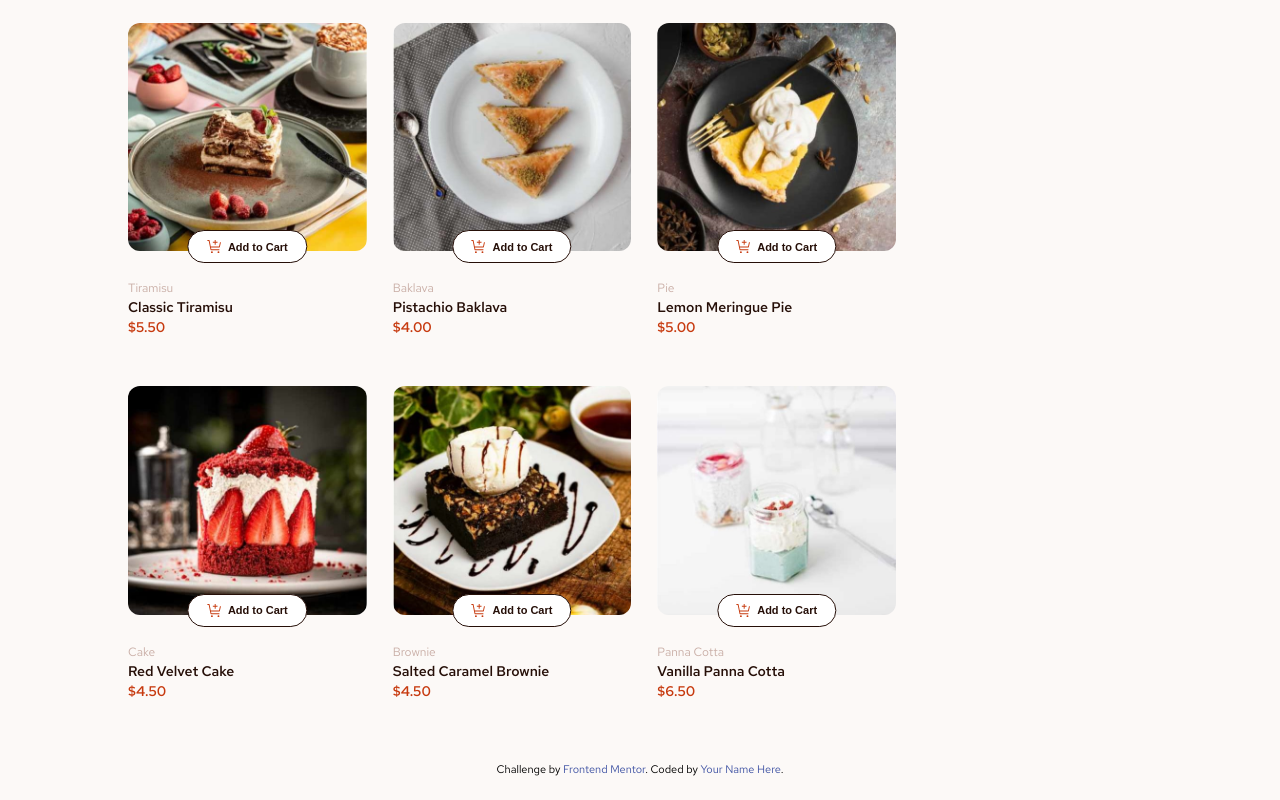
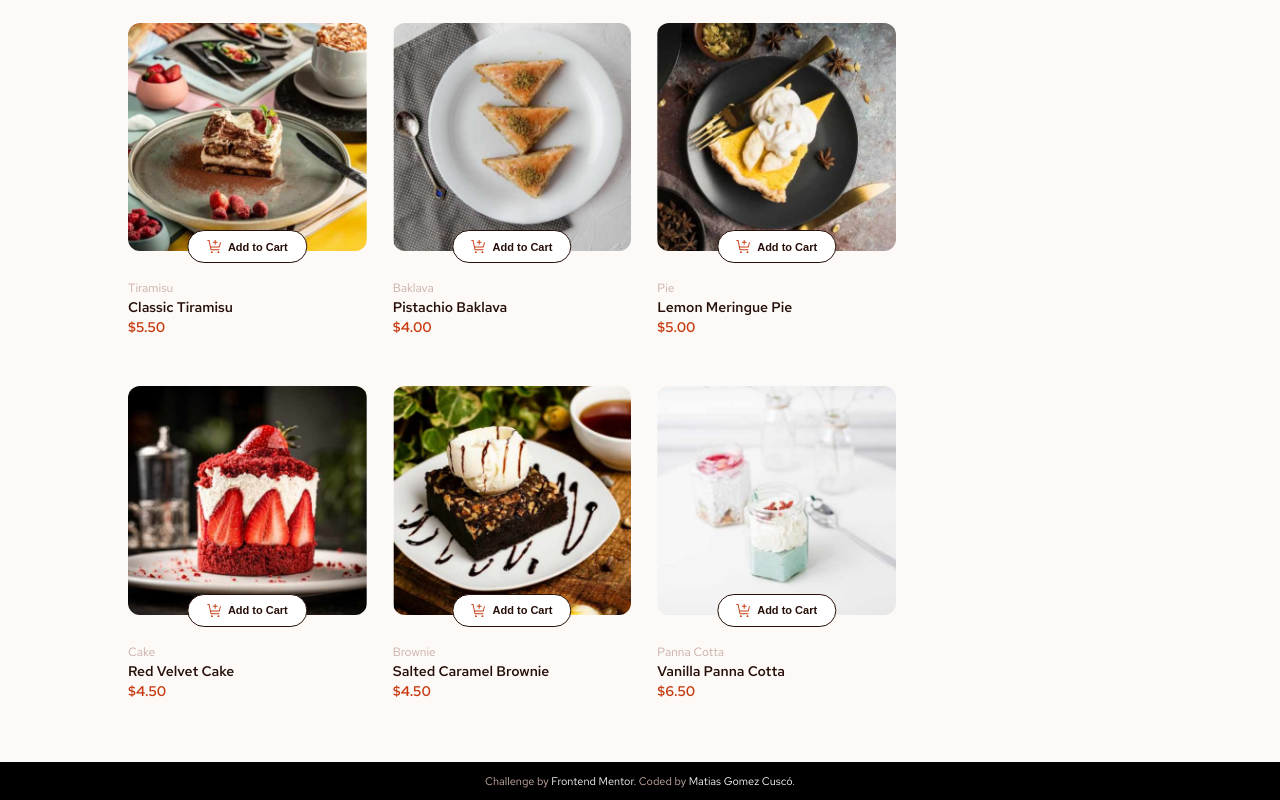
Before and after one commit to MatiasGC/product-list-with-cart-demo, a plain HTML site: page index.html in a window 1280 px wide. Shown: the part 440-1240 px from the top of the page. Before the commit the page ends 1216 px from the top, so only its background shows below. Drawn offline with Linux system fonts and the light colour scheme.

Commit message:
adjust attribution element

```diff
--- a/app.js
+++ b/app.js
@@ -5,6 +5,7 @@ const CART_SECTION = document.querySelector(".cart-section");
 const LOADER = document.querySelector(".loader-container");
 const CART_INFO = document.querySelector(".cart .info");
 const ITEMS_QUANTITY_SPAN = document.querySelector(".items-quantity");
+const ATTRIBUTION = document.querySelector(".attribution");
 let cart = [];
 
 // Persistance helpers
@@ -257,6 +258,7 @@ const renderAllProducts = async () => {
   DESSERT_CONTAINER.innerHTML = "";
   DESSERT_SECTION.style.display = "none";
   CART_SECTION.style.display = "none";
+  ATTRIBUTION.style.display = "none";
 
   await new Promise((resolve) => setTimeout(resolve, 2000));
   try {
@@ -269,6 +271,7 @@ const renderAllProducts = async () => {
     LOADER.style.display = "none";
     DESSERT_SECTION.style.display = "block";
     CART_SECTION.style.display = "block";
+    ATTRIBUTION.style.display = "block";
 
     productsData.forEach((element, index) => {
       const clone = template.content.cloneNode(true);
--- a/index.html
+++ b/index.html
@@ -15,17 +15,6 @@
     <script src="app.js" defer></script>
 
     <title>Frontend Mentor | Product list with cart</title>
-
-    <!-- Feel free to remove these styles or customise in your own stylesheet 👍 -->
-    <style>
-      .attribution {
-        font-size: 11px;
-        text-align: center;
-      }
-      .attribution a {
-        color: hsl(228, 45%, 44%);
-      }
-    </style>
   </head>
   <body>
     <div class="loader-container" style="display: none">
@@ -94,18 +83,11 @@
       </section>
     </main>
 
-    <!--Desserts Waffle with Berries Waffle 6.50 Add to Cart Vanilla Bean Crème
-    Brûlée Crème Brûlée 7.00 Add to Cart Macaron Mix of Five Macaron 8.00 Add to
-    Cart Classic Tiramisu Tiramisu 5.50 Add to Cart Pistachio Baklava Baklava
-    4.00 Add to Cart Lemon Meringue Pie Pie 5.00 Add to Cart Red Velvet Cake
-    Cake 4.50 Add to Cart Salted Caramel Brownie Brownie 4.50 Add to Cart
-    Vanilla Panna Cotta Panna Cotta 6.50 Add to Cart Your Cart ( Quantity )
-    Your added items will appear here-->
-
     <div class="attribution">
       Challenge by
-      <a href="https://www.frontendmentor.io?ref=challenge">Frontend Mentor</a>.
-      Coded by <a href="#">Your Name Here</a>.
+      <a href="https://www.frontendmentor.io?ref=challenge" target="_blank"
+        >Frontend Mentor</a
+      >. Coded by <a href="#">Matias Gomez Cuscó</a>.
     </div>
   </body>
 </html>
--- a/styles.css
+++ b/styles.css
@@ -455,6 +455,17 @@ body.no-scroll {
   margin-top: 32px;
 }
 
+.attribution {
+  font-size: 11px;
+  text-align: center;
+  background-color: black;
+  padding: 12px;
+  color: var(--rose-300);
+}
+.attribution a {
+  color: var(--rose-50);
+}
+
 @media screen and (min-width: 600px) {
   main .dessert-section .dessert-container {
     display: grid;
```
